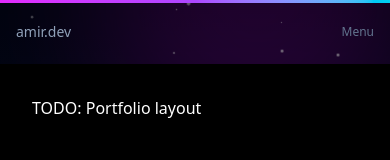
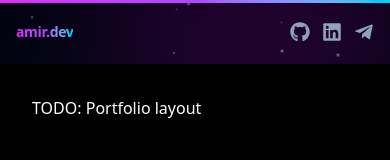
Before and after one commit to capamir/portfolio, a Next.js app: page / in a window 390 px wide. Shown: the top 160 px of the page. Built offline with nearby package versions, Linux system fonts and the light colour scheme.

Commit message:
update header

```diff
--- a/components/layout/Header.tsx
+++ b/components/layout/Header.tsx
@@ -3,7 +3,7 @@
 import { useEffect, useState } from "react";
 import Link from "next/link";
 import { motion } from "framer-motion";
-import { FaGithub, FaLinkedin } from "react-icons/fa";
+import { FaGithub, FaLinkedin, FaTelegramPlane } from "react-icons/fa";
 
 const NAV_LINKS = [
   { name: "About", href: "#about" },
@@ -51,12 +51,13 @@ export function Header() {
     return () => window.removeEventListener("scroll", handleSectionScroll);
   }, []);
 
-  const handleNavClick = (e: React.MouseEvent<HTMLElement>, href: string) => {
-    e.preventDefault();
-    const section = document.querySelector(href);
-    if (!section) return;
-    section.scrollIntoView({ behavior: "smooth" });
-  };
+  const handleNavClick =
+    (href: string) => (e: React.MouseEvent<HTMLButtonElement>) => {
+      e.preventDefault();
+      const section = document.querySelector(href);
+      if (!section) return;
+      section.scrollIntoView({ behavior: "smooth" });
+    };
 
   return (
     <header
@@ -65,9 +66,11 @@ export function Header() {
       }`}
     >
       <div className="mx-auto flex h-16 max-w-6xl items-center justify-between px-4 sm:px-6 lg:px-8">
-        {/* Logo / name */}
+        {/* Logo / name with gradient */}
         <Link href="#home" className="flex items-center gap-2">
-          <span className="text-sm font-mono text-slate-400">amir.dev</span>
+          <span className="bg-linear-to-r from-fuchsia-500 via-purple-500 to-cyan-400 bg-clip-text text-transparent text-sm md:text-base font-bold tracking-tight">
+            amir.dev
+          </span>
         </Link>
 
         {/* Desktop nav */}
@@ -75,15 +78,18 @@ export function Header() {
           {NAV_LINKS.map((link) => {
             const isActive = activeSection === link.href;
             return (
-              <button
+              <motion.button
                 key={link.href}
-                onClick={(e) => handleNavClick(e, link.href)}
-                className="relative cursor-pointer px-1 py-0.5 text-xs uppercase tracking-[0.18em]"
+                onClick={handleNavClick(link.href)}
+                whileHover={{ scale: 1.06 }}
+                whileTap={{ scale: 0.95 }}
+                className="relative cursor-pointer px-1 py-0.5 text-xs uppercase tracking-[0.18em] transition-colors"
               >
                 <span
                   className={
-                    "transition-colors " +
-                    (isActive ? "text-cyan-300" : "text-slate-300 hover:text-white")
+                    isActive
+                      ? "text-cyan-300"
+                      : "text-slate-300 hover:text-cyan-300"
                   }
                 >
                   {link.name}
@@ -91,37 +97,46 @@ export function Header() {
                 {isActive && (
                   <motion.span
                     layoutId="header-active-underline"
-                    className="absolute inset-x-0 -bottom-1 h-0.5 rounded-full bg-linear-to-r from-fuchsia-500 to-cyan-400"
+                    className="absolute inset-x-0 -bottom-1 h-[2px] rounded-full bg-linear-to-r from-fuchsia-500 to-cyan-400"
                   />
                 )}
-              </button>
+              </motion.button>
             );
           })}
         </nav>
 
-        {/* Socials (desktop only) */}
-        <div className="hidden items-center gap-3 text-slate-400 md:flex">
-          <Link
+        {/* Socials – always visible (mobile + desktop) */}
+        <div className="flex items-center gap-3 text-slate-400">
+          <motion.a
             href="https://github.com/"
             target="_blank"
             rel="noreferrer"
-            className="hover:text-cyan-400 transition-colors"
+            whileHover={{ scale: 1.15, y: -2 }}
+            whileTap={{ scale: 0.95 }}
+            className="transition-colors hover:text-cyan-400"
           >
-            <FaGithub className="h-4 w-4" />
-          </Link>
-          <Link
+            <FaGithub className="h-5 w-5" />
+          </motion.a>
+          <motion.a
             href="https://linkedin.com/"
             target="_blank"
             rel="noreferrer"
-            className="hover:text-cyan-400 transition-colors"
+            whileHover={{ scale: 1.15, y: -2 }}
+            whileTap={{ scale: 0.95 }}
+            className="transition-colors hover:text-cyan-400"
           >
-            <FaLinkedin className="h-4 w-4" />
-          </Link>
-        </div>
-
-        {/* On mobile, header stays minimal; nav is handled by MobileBottomNav */}
-        <div className="flex items-center gap-2 md:hidden">
-          <span className="text-xs font-mono text-slate-500">Menu</span>
+            <FaLinkedin className="h-5 w-5" />
+          </motion.a>
+          <motion.a
+            href="https://t.me/"
+            target="_blank"
+            rel="noreferrer"
+            whileHover={{ scale: 1.15, y: -2 }}
+            whileTap={{ scale: 0.95 }}
+            className="transition-colors hover:text-cyan-400"
+          >
+            <FaTelegramPlane className="h-5 w-5" />
+          </motion.a>
         </div>
       </div>
     </header>
```
